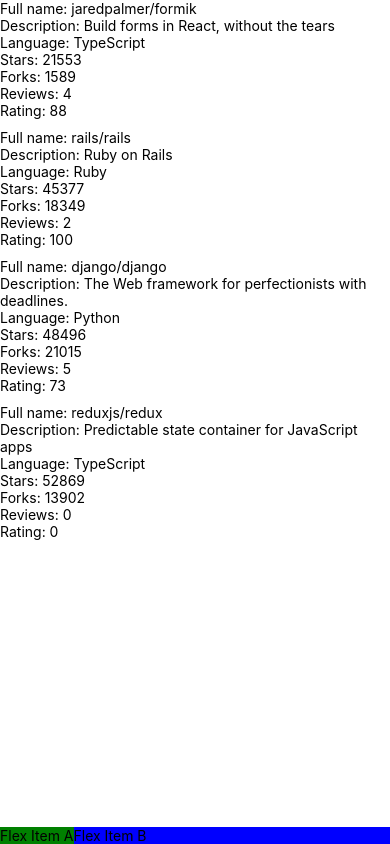
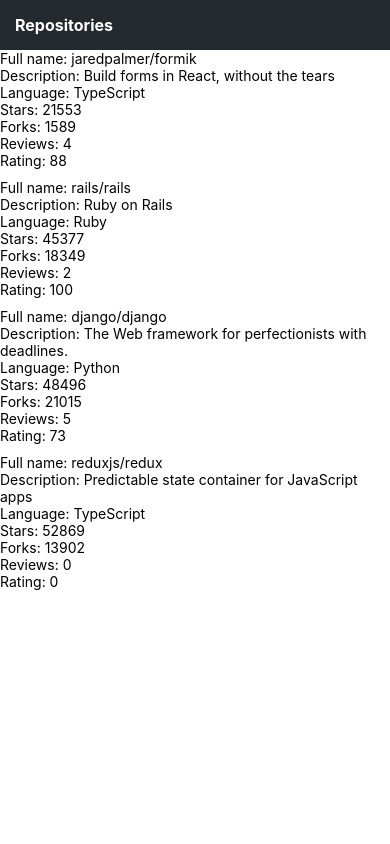
Before and after one commit to kholston/rate-repository-app, a React Native app: screen / in a window 390 px wide. Built offline with nearby package versions, Linux system fonts and the light colour scheme.

Commit message:
exercise 10.4

```diff
--- /dev/null
+++ b/src/components/AppBar.jsx
@@ -0,0 +1,21 @@
+import {View, StyleSheet} from 'react-native';
+import Constants from 'expo-constants';
+
+import AppBarTab from './AppBarTab';
+import theme from '../theme';
+
+const styles = StyleSheet.create({
+  container: {
+    paddingTop: Constants.statusBarHeight,
+    backgroundColor: theme.colors.appBarBackground
+  },
+});
+
+const AppBar = () => {
+  return(
+  <View style={styles.container}>
+    <AppBarTab title='Repositories'/>
+  </View>);
+};
+
+export default AppBar;
--- /dev/null
+++ b/src/components/AppBarTab.jsx
@@ -0,0 +1,29 @@
+import { Text, View, Alert, Pressable, StyleSheet } from 'react-native';
+
+import theme from '../theme';
+
+const styles = StyleSheet.create({
+  container: {
+    padding: 15,
+    flexGrow: 1,
+  },
+  title: {
+    fontSize: theme.fontSizes.subheading,
+    fontWeight: theme.fontWeights.bold,
+    color: theme.colors.appBarText
+  },
+})
+
+const AppBarTab = ({title}) => {
+  return(
+    <Pressable
+      onPress={() => Alert.alert('Tab Pressed')}
+    >
+      <View style={styles.container}>
+       <Text style={styles.title}>{title}</Text>
+     </View>
+    </Pressable>
+  );
+};
+
+export default AppBarTab;
--- a/src/components/Main.jsx
+++ b/src/components/Main.jsx
@@ -1,11 +1,9 @@
-import Constants from 'expo-constants';
 import { StyleSheet, View } from 'react-native';
-import FlexboxExample from '../component examples/FlexBoxExample';
+import AppBar from './AppBar';
 import RepositoryList from './RepositoryList';
 
 const styles = StyleSheet.create({
   container: {
-    marginTop: Constants.statusBarHeight,
     flexGrow:1,
     flexShrink: 1,
   }
@@ -14,8 +12,8 @@
 const Main = () => {
   return(
     <View style={styles.container}>
+      <AppBar/>
       <RepositoryList/>
-      <FlexboxExample/>
     </View>
   );
 };
--- a/src/theme.js
+++ b/src/theme.js
@@ -1,8 +1,10 @@
 const theme = {
   colors: {
-    textPrimary: '#24292e',
-    textSecondary: '#586069',
-    primary: '#0366d6',
+    textPrimary: '#24292e', // black
+    textSecondary: '#586069', // grey
+    primary: '#0366d6', // blue
+    appBarBackground:'#24292e',
+    appBarText: '#fff'
   },
   fontSizes : {
     body: 14,
```
